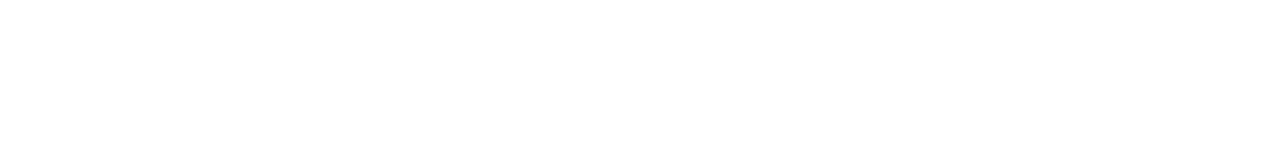
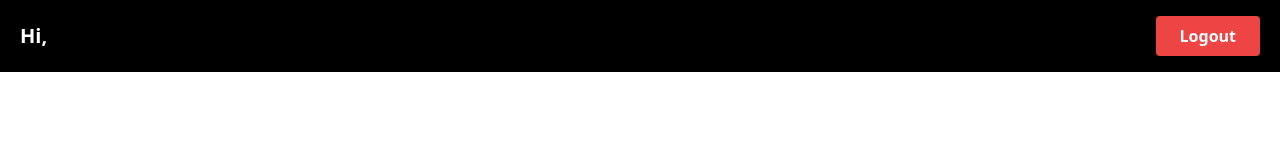
Before and after one commit to zaindarma/belajar-nextjs-batch3, a Next.js app: page /products in a window 1280 px wide. Shown: the top 160 px of the page. Built offline with nearby package versions, Linux system fonts and the light colour scheme.

Commit message:
event handler

```diff
--- a/src/components/atoms/Button/index.js
+++ b/src/components/atoms/Button/index.js
@@ -1,5 +1,9 @@
-function Button(props) {
-    return <button className={`h-10 px-6 font-semibold rounded ${props.buttonClassname}`}>{props.children}</button>
+function Button({ buttonClassname, type, children, onClick = () => {} }) {
+    return (
+    <button onClick={onClick} type={type} className={`h-10 px-6 font-semibold rounded ${buttonClassname}`}>
+        {children}
+    </button>
+    )
 }
 
 export default Button;
--- a/src/components/organism/Login/index.js
+++ b/src/components/organism/Login/index.js
@@ -4,14 +4,33 @@
 import Link from 'next/link'
 import React from 'react'
 
-const Login = () => {
+const Login = (event) => {
+  // Event handler untuk simulasi login
+  function handleLogin(event) {
+  // event.preventDefault() : buat mencegah halaman refresh
+  event.preventDefault();
+
+  // Simpan data dari input ke local storage
+  localStorage.setItem("username", event.target.username.value);
+  localStorage.setItem("password", event.target.password.value);
+
+  // Redirect ke halaman produk
+  window.location.href = "/products";
+  };
+
   return (
-    <form>
+    // onSubmit : event handler yang menangani aksi form ketika di submit(buttton = submit)
+    <form onSubmit={handleLogin}>
         <InputForm label="Username" name="username" type="text" placeholder="Masukkan Username" />
         <InputForm label="Password" name="password" type="password" placeholder="Masukkan Password " />
-        <Button buttonClassname="bg-gradient-hover text-white w-full mt-4">Login</Button>
+        <Button
+        // onClick={handleLogin} // onClick : event handler buat menangani aksi ketika button di klik
+        buttonClassname="bg-gradient-hover text-white w-full mt-4"
+        type="submit">
+        Login
+        </Button>
     </form>
-  )
-}
+  );
+};
 
 export default Login
--- a/src/components/templates/AuthLayout/index.js
+++ b/src/components/templates/AuthLayout/index.js
@@ -28,7 +28,7 @@
             )}
 
             {/* Cara 2 */}
-            <p className={`text-sm mt-5 text-center ${type === "login" ? "text-red-500" : ""}`}>
+            {/* <p className={`text-sm mt-5 text-center ${type === "login" ? "text-red-500" : ""}`}>
               {type === "register" ? "Already have an account?" : "Dont have an account?"}
               {type === "register" && (
                 <Link className="text-blue-500 hover:text-blue-700 " href={"/login"}>
@@ -41,7 +41,7 @@
                 </Link>
               )}
 
-            </p>
+            </p>  */}
         </div>
     </div>
     </>
--- a/src/pages/products/index.js
+++ b/src/pages/products/index.js
@@ -1,7 +1,7 @@
+import Button from '@/components/atoms/Button';
 import CardProduct from '@/components/molecules/CardProduct'
-import React from 'react'
+import React, { useEffect, useState } from 'react'
 
-const ProductPage = () => {
 // Anggap data dari API/BE
 const data =[
     {
@@ -27,7 +27,36 @@
     },
 ]
 
+const ProductPage = () => {
+    const [username, setUsername] = useState("");
+    // Sebutan variable di react
+
+    // useEffect buat nanganin side effect.efek dari perubahan suatu data yang dijalankan tiap kali halaman load
+    useEffect(() => {
+        const getUsername = localStorage.getItem("username")
+        if(getUsername){
+            setUsername(getUsername);
+        }
+    }, []); /** [] Dependensi array : kalo kosong buat mastiin kalo useEffect dijalanin cuma sekali setiap kali halaman load
+    * kalo ada state didalam dependensi array maka fungsinya untuk mantau perubahan di state tsb
+    */
+
+    // Event handler untuk menjalankan fungsi logout dna ngapus data username & password dari localStorage
+    function handleLogout(){
+        localStorage.removeItem("username")
+        localStorage.removeItem("password")
+        window.location.href = "/login"
+    }
+
     return (
+    <>
+    <div className="flex justify-between items-center bg-black text-white font-bold px-5 py-4">
+        <h1 className="text-xl">
+            Hi, {username}
+        </h1>
+        <Button buttonClassname={"bg-red-500 hover:bg-red-700"} onClick={handleLogout}>Logout</Button>
+    </div>
+
     <div className="flex justify-center items-center min-h-screen gap-2 px-10">
         {/* Nested Component */}
         <CardProduct>
@@ -49,6 +78,7 @@
             </CardProduct>
         ))}
     </div>
+    </>
   )
 }
 
```
Lines whose indentation alone changed are shown as unchanged.
